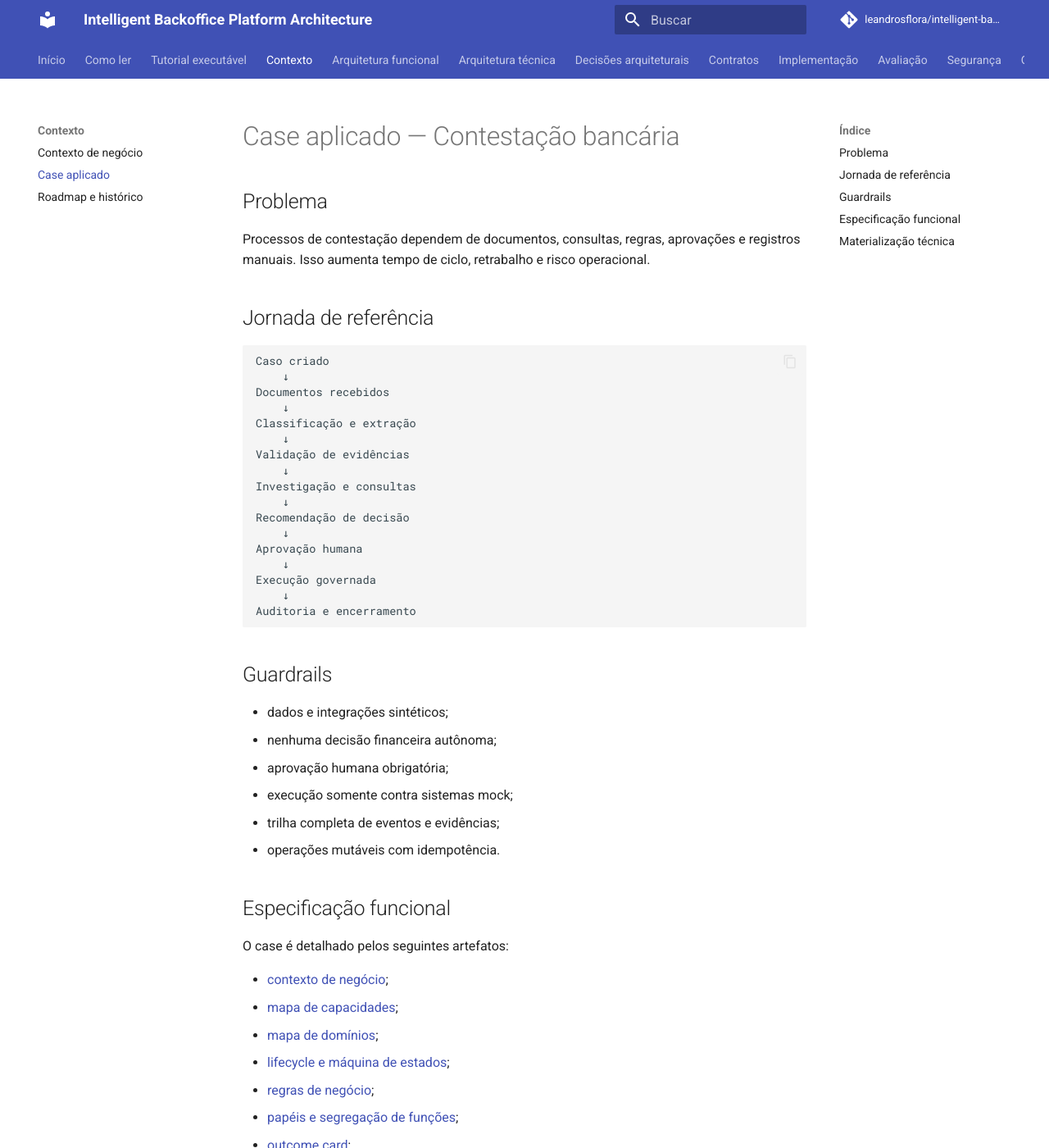
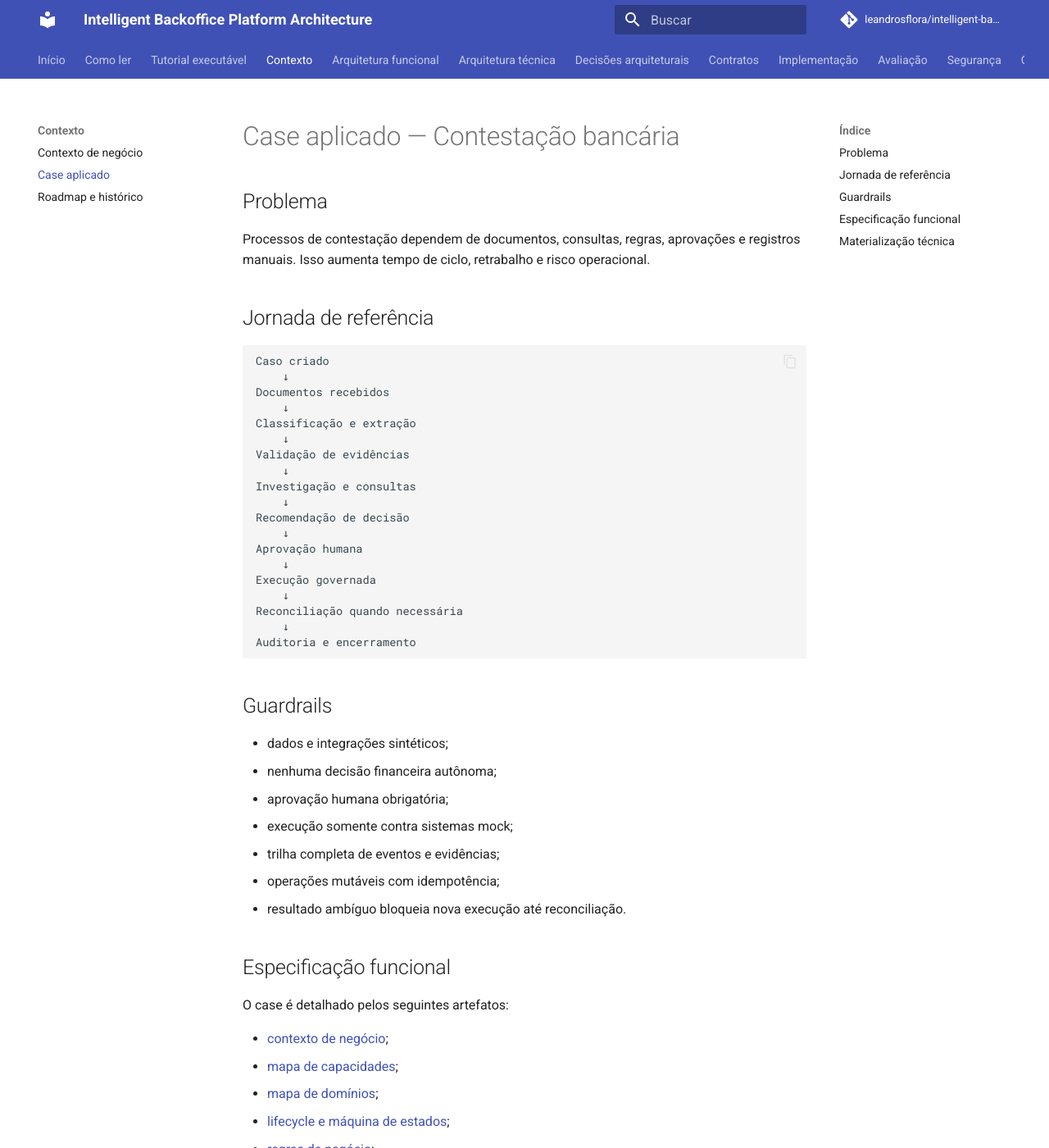
Before and after one commit to leandrosflora/intelligent-backoffice-platform-architecture, an MkDocs documentation site: the page built from docs/case-study/index.md, in a window 1280 px wide and 1400 px high. Shown: the whole window at 82% size. Built offline with MkDocs 1.6.1 and Material for MkDocs 9.7.7, drawn with Linux system fonts in a browser that asks for light colours; comment, search, counter and statistics services are not loaded; some of the changed text lies outside the part shown.

Commit message:
Conecta o case ao walkthrough executável

````diff
--- a/docs/case-study/index.md
+++ b/docs/case-study/index.md
@@ -23,6 +23,8 @@
     ↓
 Execução governada
     ↓
+Reconciliação quando necessária
+    ↓
 Auditoria e encerramento
 ```
 
@@ -33,7 +35,8 @@
 - aprovação humana obrigatória;
 - execução somente contra sistemas mock;
 - trilha completa de eventos e evidências;
-- operações mutáveis com idempotência.
+- operações mutáveis com idempotência;
+- resultado ambíguo bloqueia nova execução até reconciliação.
 
 ## Especificação funcional
 
@@ -54,11 +57,15 @@
 
 A jornada é representada por:
 
+- [walkthrough executável](../tutorials/dispute-walkthrough.md);
 - [diagramas C4](../architecture/index.md);
 - [diagramas de sequência](../architecture/sequence-diagrams.md);
+- [Architecture Decision Records](../decisions/index.md);
 - [contratos executáveis](../contracts/index.md);
 - [implementação de referência](../implementation/index.md);
 - [avaliações versionadas](../evaluation/index.md);
 - [controles de produção](../governance/production-readiness.md).
 
+O walkthrough executa tanto o caminho de sucesso quanto uma execução ambígua seguida de reconciliação, além de verificar timeline, outbox, projeções e métricas.
+
 A implementação local comprova o fluxo e os controles com dados sintéticos. Ela não representa uma operação bancária produtiva.
````
